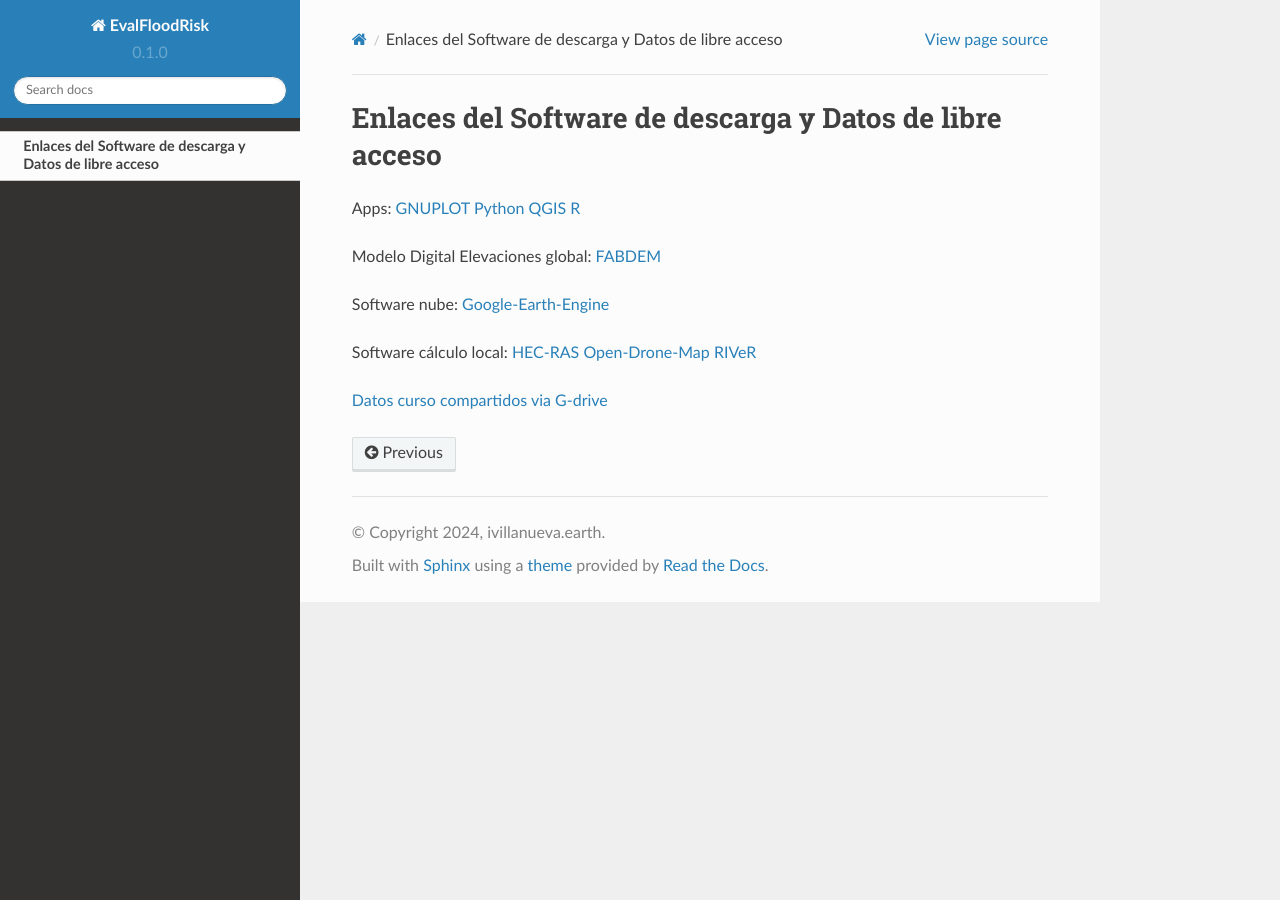
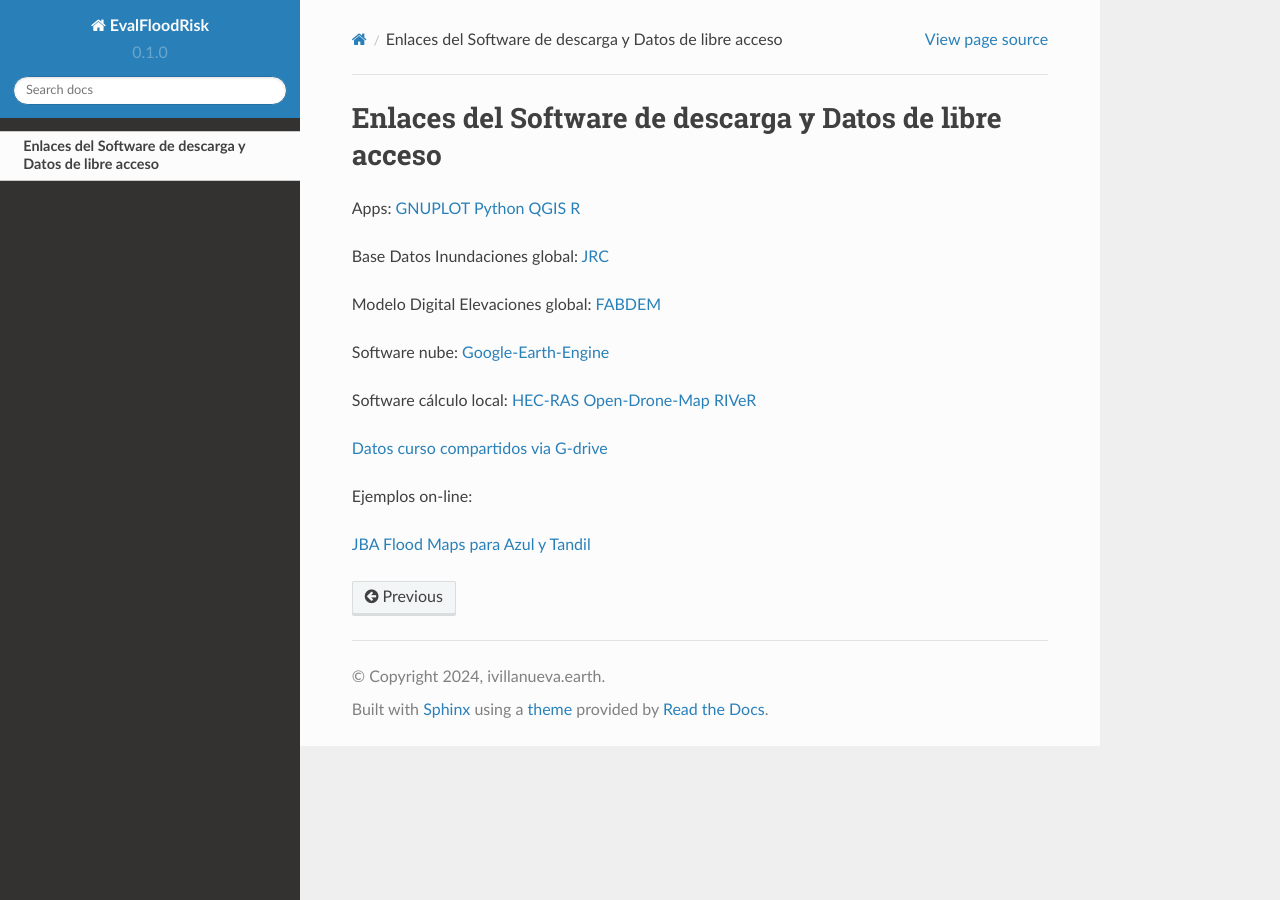
Before and after one commit to ivillamadrid/EvalFloodRisk_RSSWE, a Sphinx documentation site: the page built from docs/source/software.rst, in a window 1280 px wide. Built offline with Sphinx 7.4.7 and the Read the Docs theme 2.0.0, drawn with Linux system fonts in a browser that asks for light colours; pages that are not in the unit, such as notebooks, are missing from menus.

Commit message:
Update software.rst

```diff
--- a/docs/source/software.rst
+++ b/docs/source/software.rst
@@ -5,6 +5,9 @@
 `Python <https://www.python.org/downloads/>`_
 `QGIS <https://qgis.org/es/site/forusers/download.html>`_
 `R <https://cran.r-project.org/mirrors.html>`_
+
+Base Datos Inundaciones global:
+`JRC <https://global-surface-water.appspot.com/>`_
 
 Modelo Digital Elevaciones global:
 `FABDEM <https://data.bris.ac.uk/data/dataset/s5hqmjcdj8yo2ibzi9b4ew3sn>`_
@@ -17,4 +20,9 @@
 `Open-Drone-Map <https://www.opendronemap.org>`_
 `RIVeR <https://riverdischarge.blogspot.com>`_
 
-`Datos curso compartidos via G-drive <https://drive.google.com/>`_
+`Datos curso compartidos via G-drive <https://drive>`_
+
+
+Ejemplos on-line:
+
+`JBA Flood Maps para Azul y Tandil <https://app.ellipsis-drive.com/view?pathId=74734854-23f5-4796-81aa-90d02b100e3e&state=266d0c1c-6e50-4111-9a9a-303cc183e7e1>`_
```
